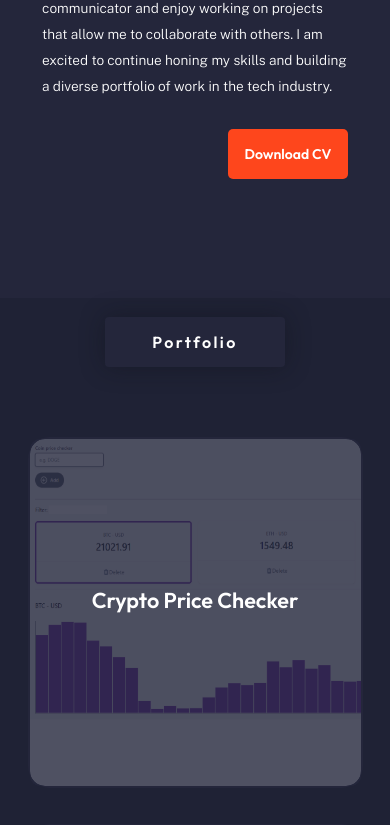
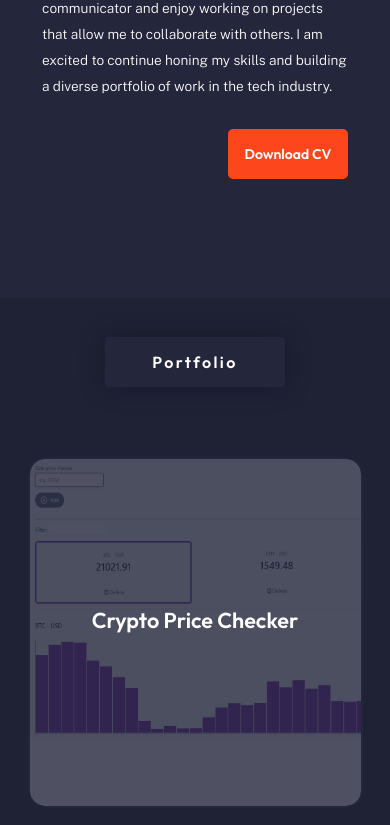
Before and after one commit to vlzher/porfolioV3.0, a Vue app: page / in a window 390 px wide. Shown: the part 1559-2384 px from the top of the page. Built offline with nearby package versions, Linux system fonts and the light colour scheme.

Commit message:
fix responsivedesign

```diff
--- a/src/components/PortfolioSection.vue
+++ b/src/components/PortfolioSection.vue
@@ -23,6 +23,7 @@
   }
   .portfolio{
     height: 650vw !important;
+    padding: 10% 5% 0 5% !important;
   }
   .portfolio-container{
     height: 590vw !important;
```
